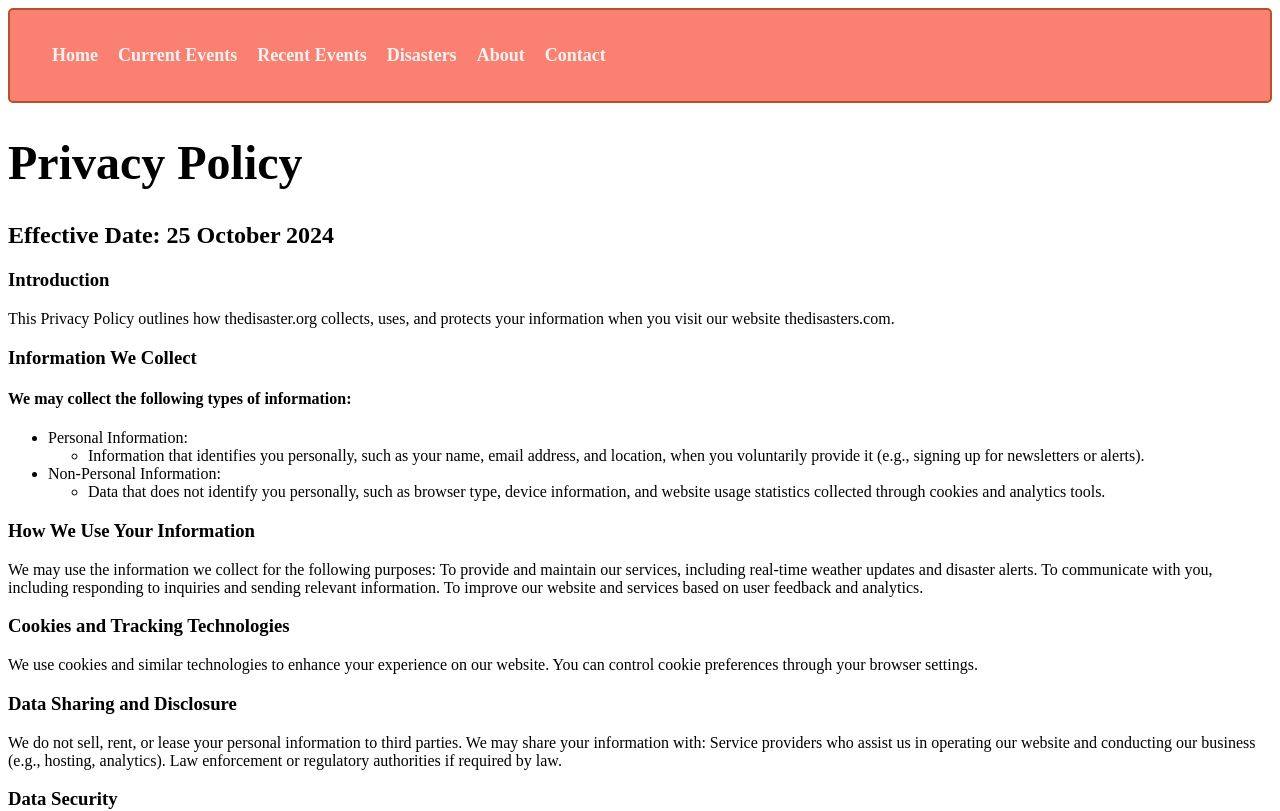
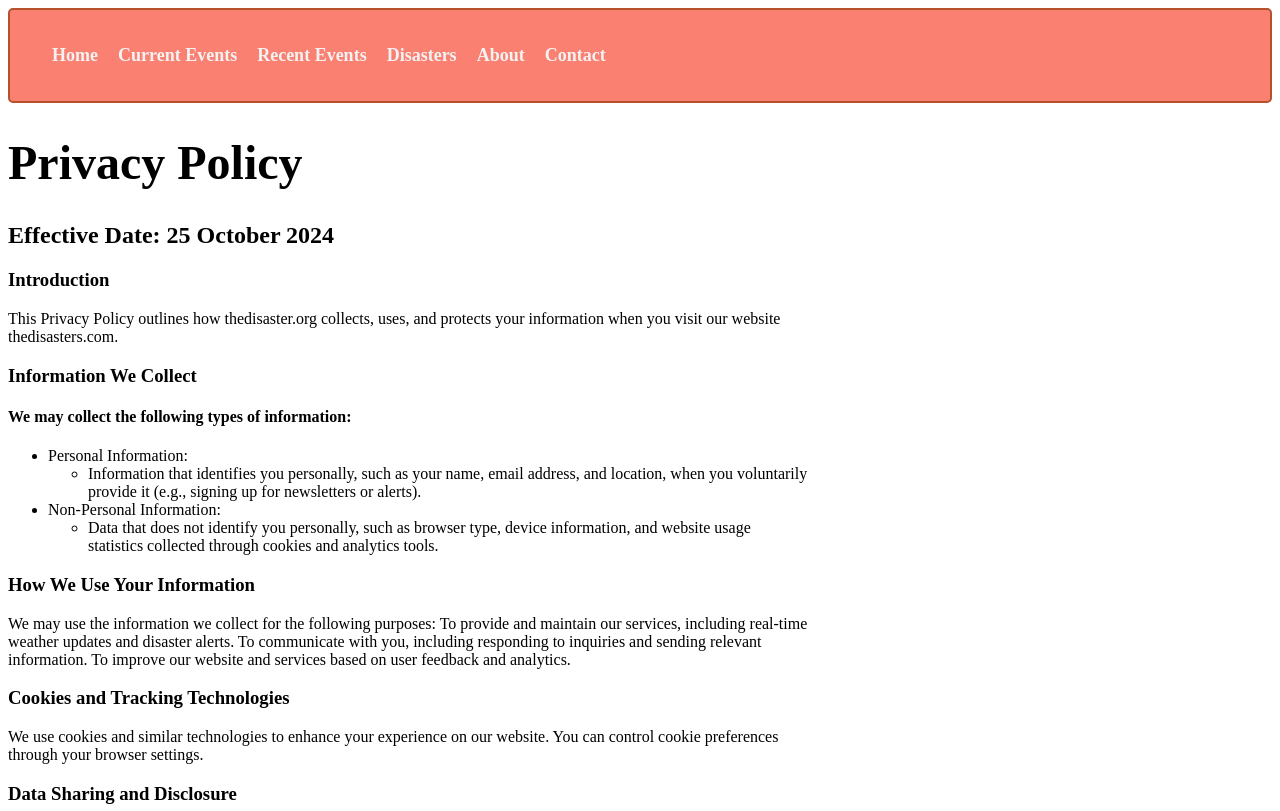
Before and after one commit to BIT-Studio-3/group-project-25-1-scade, a SvelteKit app in the folder disaster/disaster/: page /privacy in a window 1280 px wide. Shown: the top 811 px of the page. Built offline with nearby package versions, Linux system fonts and the light colour scheme.

Commit message:
styling page (added max width)

```diff
--- a/disaster/disaster/src/routes/privacy/+page.svelte
+++ b/disaster/disaster/src/routes/privacy/+page.svelte
@@ -110,6 +110,10 @@
     #date{
 
     }
+    .privacyPolicy {
+        max-width: 800px;
+
+    }
 
 
 
```
